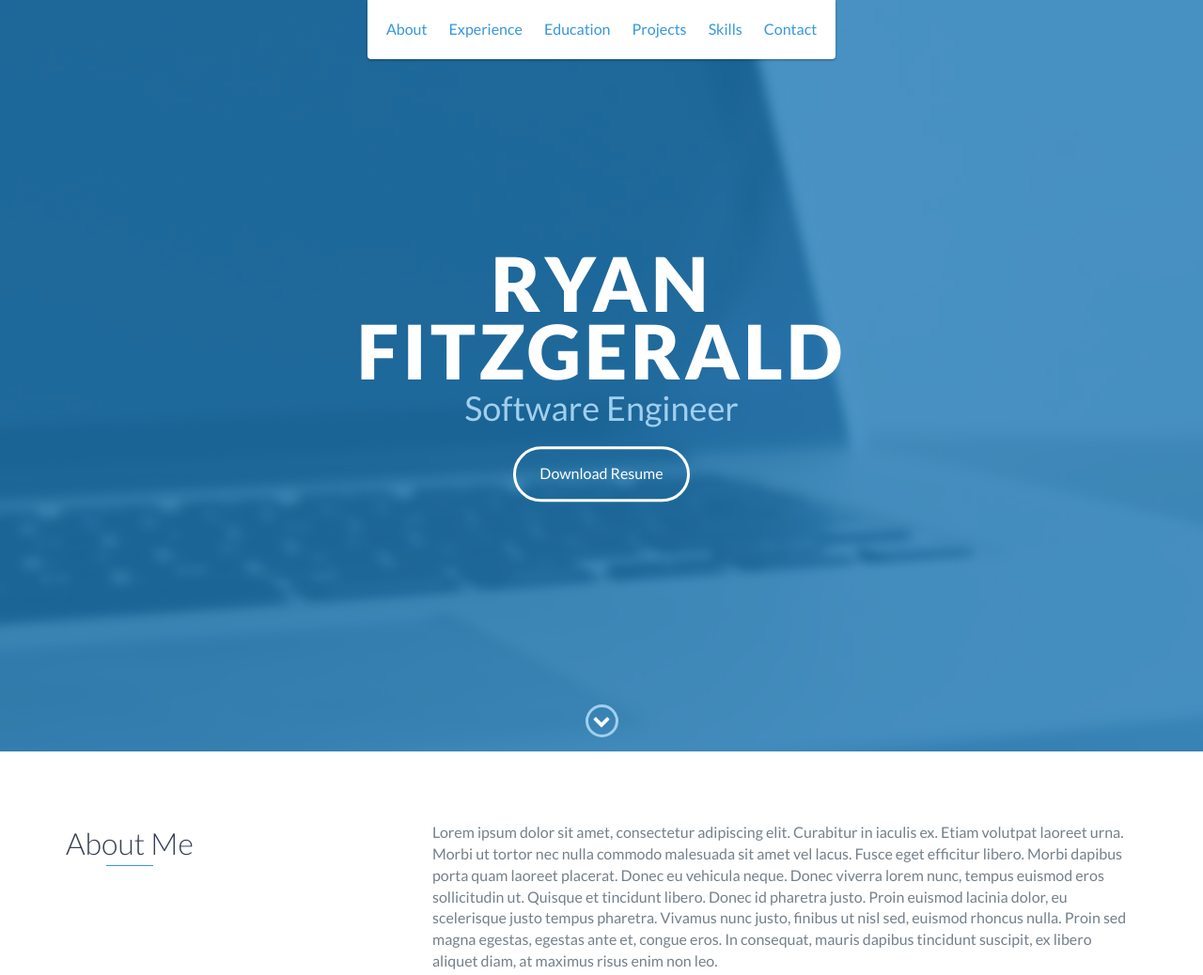
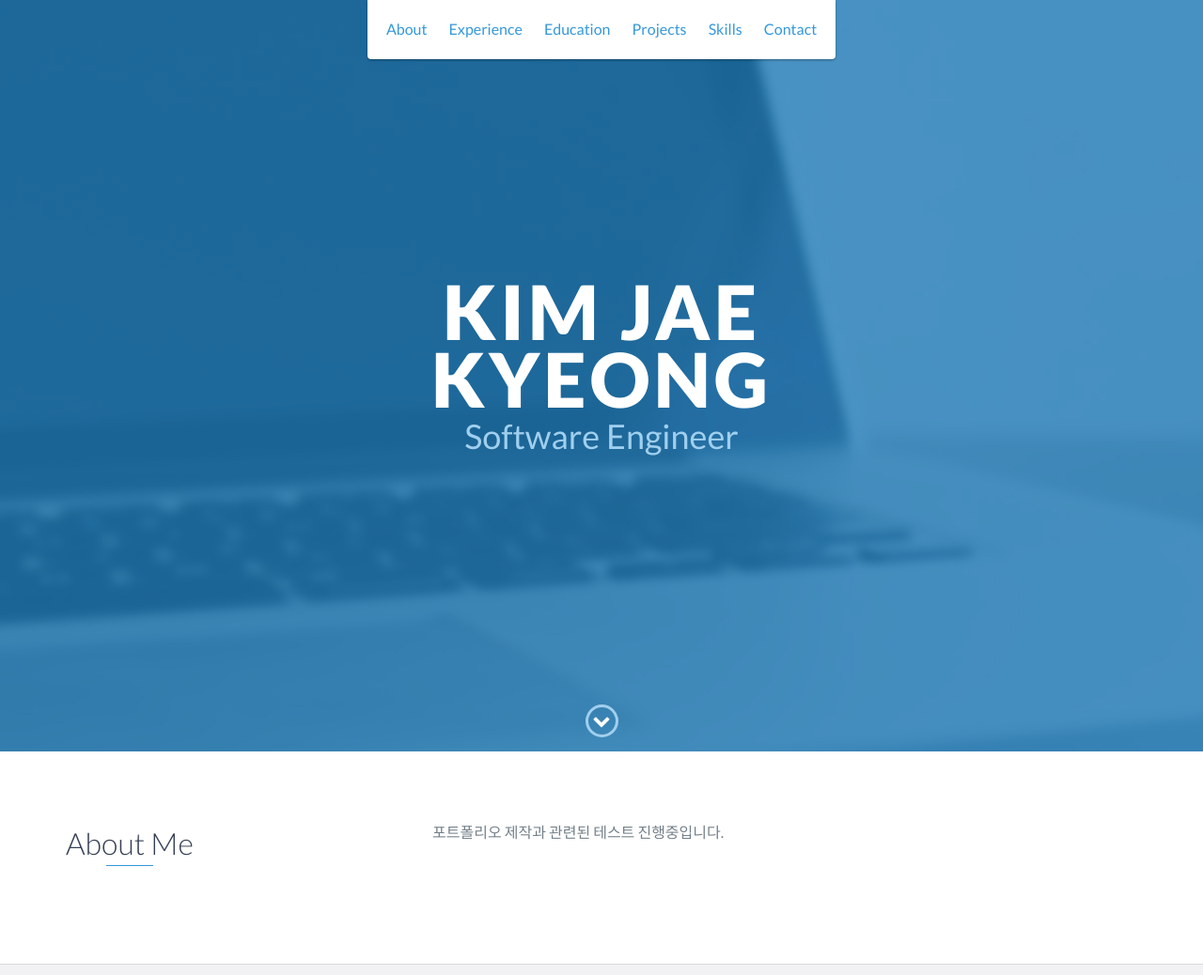
Before and after one commit to Lixmna/Lixmna.github.io, a website: page index.html in a window 1280 px wide. Shown: the top 1038 px of the page at 94% size. Drawn offline with nearby package versions, Linux system fonts and the light colour scheme.

Commit message:
포트폴리오 테스트

```diff
--- a/index.html
+++ b/index.html
@@ -48,9 +48,8 @@
 
     <div id="lead">
         <div id="lead-content">
-            <h1>Ryan Fitzgerald</h1>
+            <h1>Kim jae kyeong</h1>
             <h2>Software Engineer</h2>
-            <a href="#" class="btn-rounded-white">Download Resume</a>
         </div>
         <!-- End #lead-content -->
 
@@ -73,9 +72,7 @@
                 </div>
                 <div class="col-md-8">
                     <p>
-                        Lorem ipsum dolor sit amet, consectetur adipiscing elit. Curabitur in iaculis ex. Etiam volutpat laoreet urna. Morbi ut tortor nec nulla commodo malesuada sit amet vel lacus. Fusce eget efficitur libero. Morbi dapibus porta quam laoreet placerat. Donec
-                        eu vehicula neque. Donec viverra lorem nunc, tempus euismod eros sollicitudin ut. Quisque et tincidunt libero. Donec id pharetra justo. Proin euismod lacinia dolor, eu scelerisque justo tempus pharetra. Vivamus nunc justo, finibus
-                        ut nisl sed, euismod rhoncus nulla. Proin sed magna egestas, egestas ante et, congue eros. In consequat, mauris dapibus tincidunt suscipit, ex libero aliquet diam, at maximus risus enim non leo.
+                        포트폴리오 제작과 관련된 테스트 진행중입니다.
                     </p>
                 </div>
             </div>
```
